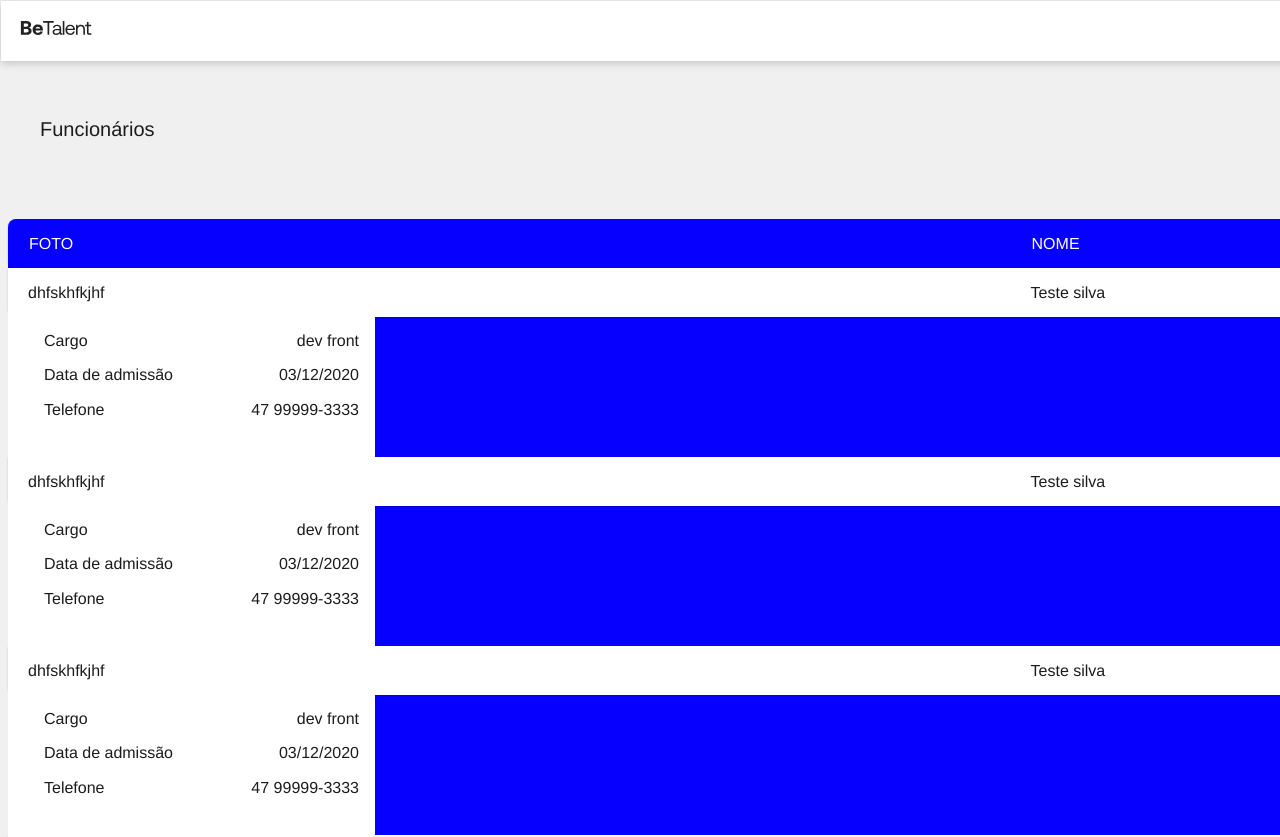
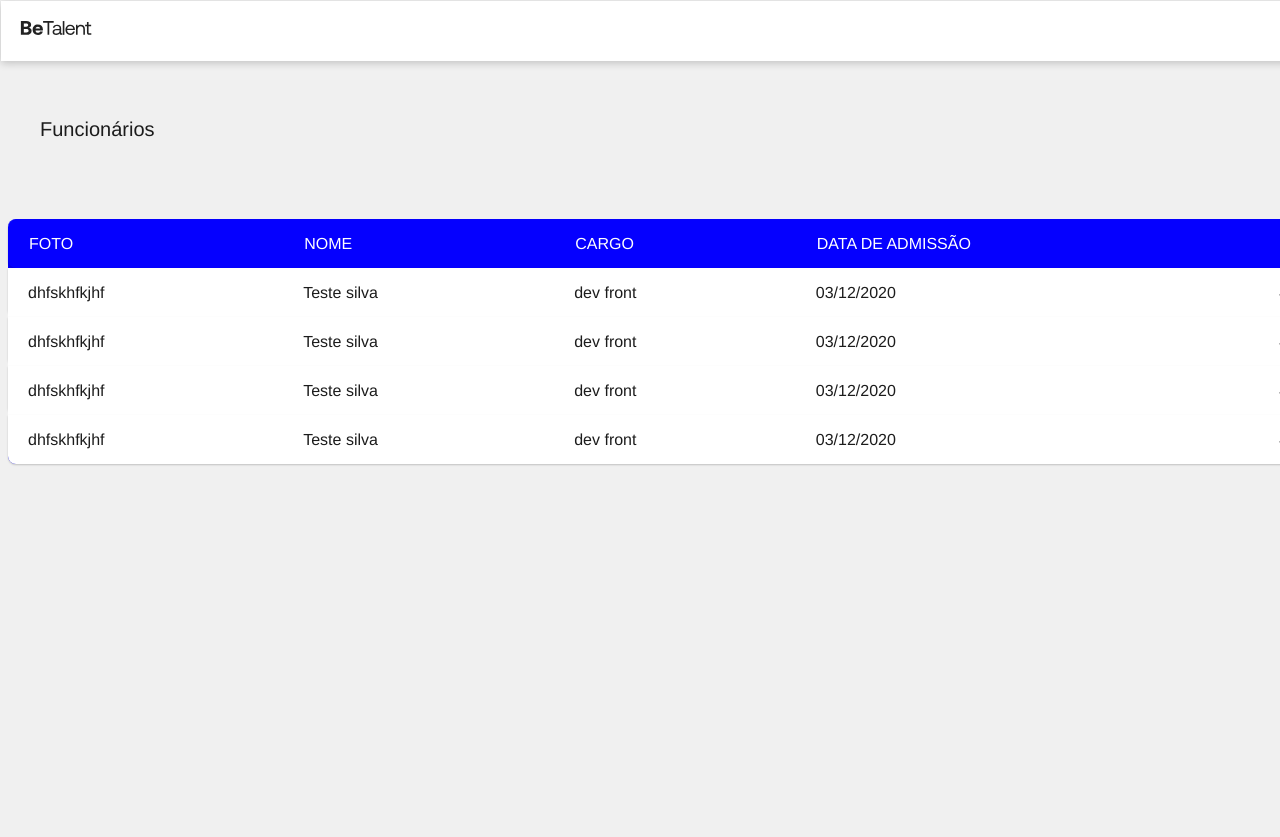
Before and after one commit to PanicAThePython/employees-screen-challenge, a React (Vite) app in the folder frontend/: page / in a window 1280 px wide. Shown: the top 837 px of the page. After the commit the page ends 800 px from the top, so only its background shows below. Built offline with nearby package versions, Linux system fonts and the light colour scheme; a web font is replaced by a local one.

Commit message:
feat: adding js behavior to input search and open-close section

```diff
--- a/frontend/src/App.css
+++ b/frontend/src/App.css
@@ -51,6 +51,10 @@
     outline: none;
     border: none;
     position: absolute;
-    margin-left: -72px;
     background: transparent;
+    width: 300px;
 }
+
+.input:focus {
+    margin-left: 0px !important;
+}
--- a/frontend/src/App.tsx
+++ b/frontend/src/App.tsx
@@ -2,23 +2,45 @@ import { Header } from "./components/Header"
 import './assets/fonts.css'
 import './App.css'
 import Search from "./assets/icons/Search.svg"
-// import { TableEmployeesDesktop } from "./components/TableEmployeesDesktop"
 import { TableEmployeesMobile } from "./components/TableEmployeesMobile"
+import { useEffect, useState } from "react"
+import { TableEmployeesDesktop } from "./components/TableEmployeesDesktop"
 
 function App() {
+  const [width, setWidth] = useState(window.innerWidth)
+  const [showPlaceholder, setShowPlaceholder] = useState<boolean>(true)
+  const [searchValue, setSearchValue] = useState<string>("")
+
+  useEffect(() => {
+      const handleResize = () => setWidth(window.innerWidth);
+      window.addEventListener("resize", handleResize);
+      return () => window.removeEventListener("resize", handleResize);
+  }, []);
+
   return (
     <main>
       <Header/>
       <div className="div-employees-title-and-search">
         <h1 className="title">Funcionários</h1>
-        <div className="input-div">
-          <h3 className="placeholder">Pesquisar
-            <input type="text" className="input"/></h3>
-            <img src={Search} alt="Search" style={{ width: "24px", height: "24px", color: "#9E9E9E"}}/>
+        <div className="input-div" onFocus={() => setShowPlaceholder(false)} onBlur={() => setShowPlaceholder(true)}>
+          <h3 className="placeholder" style={{fontSize: (showPlaceholder && searchValue.length==0) ? "16px" : "0px"}}>
+            Pesquisar
+          </h3>
+          <input
+              type="text"
+              className="input"
+              onChange={(e) => setSearchValue(e.target.value)}
+            />
+            <img
+              src={Search}
+              alt="Search"
+              style={{ width: "24px", height: "24px", color: "#9E9E9E"}}
+            />
         </div>
       </div>
 
-      <TableEmployeesMobile />
+      <TableEmployeesMobile hidden={(width > 660)} />
+      <TableEmployeesDesktop hidden={(width <= 660)} />
     </main>
   )
 }
--- a/frontend/src/components/TableEmployeesDesktop/index.tsx
+++ b/frontend/src/components/TableEmployeesDesktop/index.tsx
@@ -1,5 +1,6 @@
+import { ComponentProps } from "react"
 import "../../index.css"
-export function TableEmployeesDesktop (){
+export function TableEmployeesDesktop(props: ComponentProps<"table">){
 
     const mock = [
         {
@@ -33,7 +34,7 @@ export function TableEmployeesDesktop (){
     ]
 
     return (
-        <table className="table">
+        <table className="table" {...props}>
             <tr className="table-header">
                 <th><h2 className="table-title">FOTO</h2></th>
                 <th><h2 className="table-title">NOME</h2></th>
--- a/frontend/src/components/TableEmployeesMobile/index.tsx
+++ b/frontend/src/components/TableEmployeesMobile/index.tsx
@@ -2,7 +2,16 @@ import "../../index.css"
 import "./style.css"
 import ArrowDown from "../../assets/icons/ArrowDown.svg"
 import ArrowUp from "../../assets/icons/ArrowUp.svg"
-export function TableEmployeesMobile(){
+import { ComponentProps, useState } from "react"
+
+export function TableEmployeesMobile(props: ComponentProps<"table">){
+
+    const [idEmployeerSection, setIdEmployeerSection] = useState<number>(-1)
+
+    const handleClick = (index: number) => {
+        if(idEmployeerSection !== index) setIdEmployeerSection(index)
+        else setIdEmployeerSection(-1)
+    }
 
     const mock = [
         {
@@ -36,7 +45,7 @@ export function TableEmployeesMobile(){
     ]
 
     return (
-        <table className="table">
+        <table className="table" {...props}>
             <tr className="table-header">
                 <th><h2 className="table-title">FOTO</h2></th>
                 <th><h2 className="table-title">NOME</h2></th>
@@ -48,13 +57,12 @@ export function TableEmployeesMobile(){
                     <tr key={index} className="table-row">
                         <td className="table-row-text">{item.foto}</td>
                         <td className="table-row-text">{item.nome}</td>
-                        <td className="table-row-text" onClick={() => console.log("ativa a visualização de conteúdo")}>
-                            <img src={ArrowDown} alt="Arrow Down" className="icon-arrow"/>
-                            <img src={ArrowUp} alt="Arrow Down" className="icon-arrow"/>
+                        <td className="table-row-text" onClick={() => handleClick(index)}>
+                            <img src={(idEmployeerSection === index) ? ArrowUp : ArrowDown } alt="Arrow Icon" className="icon-arrow"/>
                         </td>
                     </tr>
-                    <tr>
-                        <div className="table-person-content">
+
+                    <td className="table-person-content" colSpan={3} hidden={(idEmployeerSection !== index)}>
                         <div className="table-person-content-div">
                             <span className="table-title-person-content">Cargo</span>
                             <span className="table-person-data-text">{item.cargo}</span>
@@ -67,8 +75,7 @@ export function TableEmployeesMobile(){
                             <span className="table-title-person-content">Telefone</span>
                             <span className="table-person-data-text">{item.telefone}</span>
                         </div>
-                        </div>
-                    </tr>
+                    </td>
                 </>
             ))}
 
--- a/frontend/src/components/TableEmployeesMobile/style.css
+++ b/frontend/src/components/TableEmployeesMobile/style.css
@@ -3,6 +3,10 @@
     width: 335px;
     height: 113px;
     padding: 13.5px 16px;
+
+    @media (max-width: 660px){
+        width: 53.6dvh;
+    }
 }
 
 .table-person-content-div {
@@ -17,7 +21,6 @@
     line-height: 19.54px;
     font-family: Helvetica Neue;
     color: #1C1C1C;
-    padding: 0 20px;
 }
 
 .table-person-data-text {
--- a/frontend/src/index.css
+++ b/frontend/src/index.css
@@ -13,7 +13,7 @@
   background-color: #0500FF;
 
   @media (max-width: 660px){
-    width: 50dvh;
+    width: 53.6dvh;
   }
 
 }
```
Lines whose indentation alone changed are shown as unchanged.
